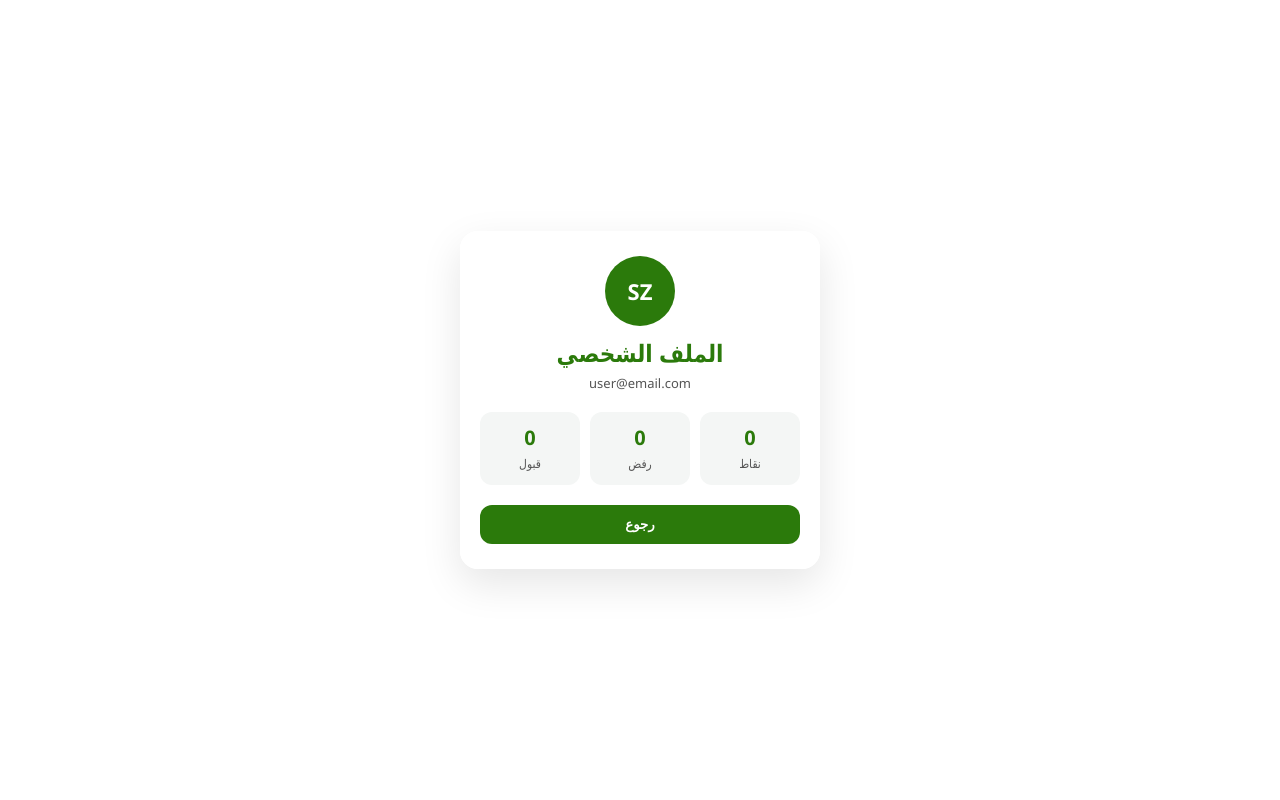
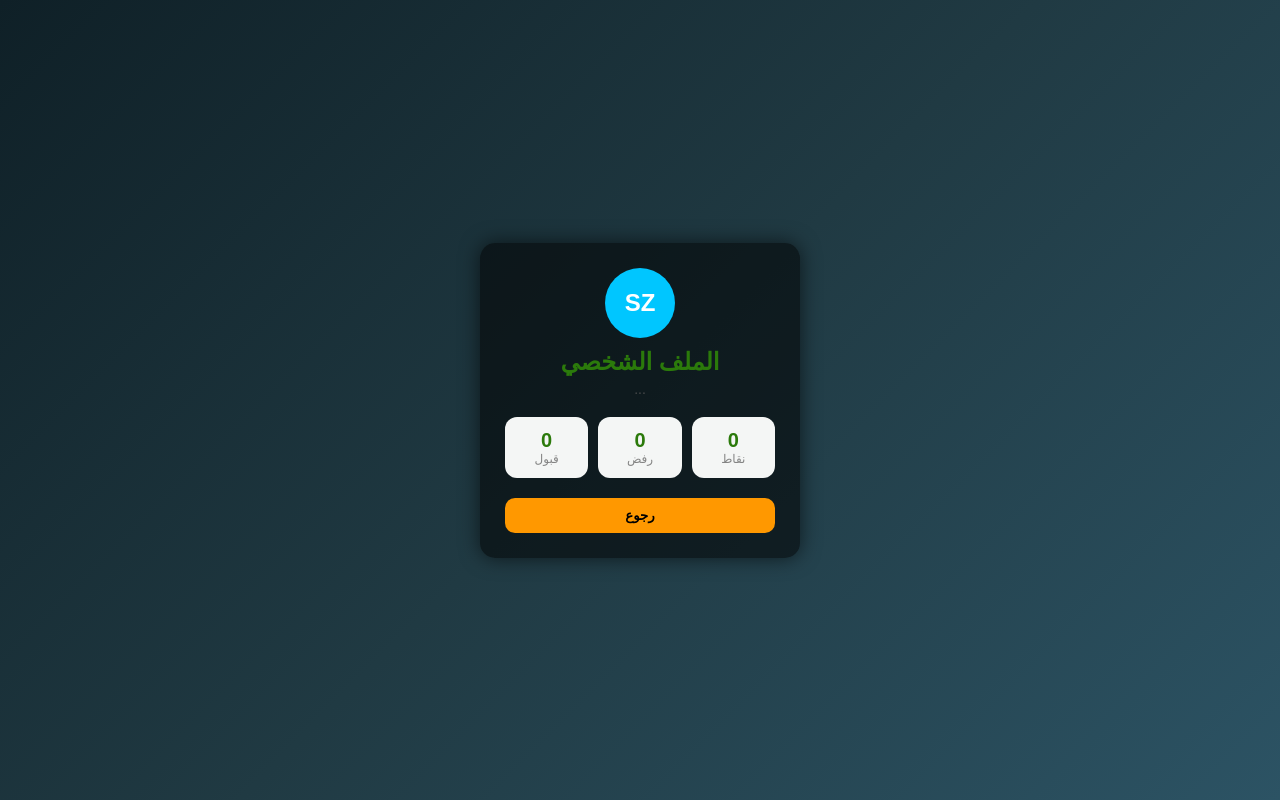
Before and after one commit to 3dm111/unknnowe1, a website with bundled scripts: page profile.html in a window 1280 px wide. Built offline with nearby package versions, Linux system fonts and the light colour scheme; no server answers.

Commit message:
fdhf345kj

```diff
--- a/profile.html
+++ b/profile.html
@@ -4,6 +4,7 @@
   <meta charset="UTF-8">
   <title>الملف الشخصي</title>
   <meta name="viewport" content="width=device-width, initial-scale=1.0">
+
   <link rel="stylesheet" href="style.css">
   <script type="module" src="profile.js"></script>
 </head>
@@ -15,7 +16,7 @@
   <div class="profile-header">
     <div class="avatar">SZ</div>
     <h2>الملف الشخصي</h2>
-    <p id="email" class="email">user@email.com</p>
+    <p id="email" class="email">...</p>
   </div>
 
   <div class="stats">
--- a/profile.js
+++ b/profile.js
@@ -1,33 +1,63 @@
-import { getAuth }
-from "https://www.gstatic.com/firebasejs/9.23.0/firebase-auth.js";
+import { initializeApp } from
+"https://www.gstatic.com/firebasejs/9.23.0/firebase-app.js";
 
-import { getFirestore, doc, getDoc }
-from "https://www.gstatic.com/firebasejs/9.23.0/firebase-firestore.js";
+import {
+  getAuth,
+  onAuthStateChanged
+} from
+"https://www.gstatic.com/firebasejs/9.23.0/firebase-auth.js";
 
-const auth = getAuth();
-const db = getFirestore();
+import {
+  getFirestore,
+  doc,
+  getDoc
+} from
+"https://www.gstatic.com/firebasejs/9.23.0/firebase-firestore.js";
+
+/* 🔥 إعداد Firebase */
+const firebaseConfig = {
+  apiKey: "PUT_YOUR_API_KEY",
+  authDomain: "PUT_YOUR_PROJECT.firebaseapp.com",
+  projectId: "PUT_YOUR_PROJECT_ID"
+};
+
+const app = initializeApp(firebaseConfig);
+const auth = getAuth(app);
+const db = getFirestore(app);
+
+document.addEventListener("DOMContentLoaded", () => {
 
   const emailEl = document.getElementById("email");
   const acceptEl = document.getElementById("accept");
   const rejectEl = document.getElementById("reject");
   const pointsEl = document.getElementById("points");
+  const backBtn = document.getElementById("backBtn");
 
-auth.onAuthStateChanged(async user => {
-  if (!user) return;
+  /* زر الرجوع */
+  backBtn.addEventListener("click", () => {
+    window.location.href = "dashboard.html";
+  });
 
+  /* التحقق من تسجيل الدخول */
+  onAuthStateChanged(auth, async (user) => {
+    if (!user) {
+      window.location.href = "login.html";
+      return;
+    }
+
+    /* عرض الإيميل */
     emailEl.textContent = user.email;
 
+    /* جلب البيانات */
     const ref = doc(db, "users", user.uid);
     const snap = await getDoc(ref);
 
     if (snap.exists()) {
-    const d = snap.data();
-    acceptEl.textContent = d.acceptCount || 0;
-    rejectEl.textContent = d.rejectCount || 0;
-    pointsEl.textContent = d.points || 0;
+      const data = snap.data();
+      acceptEl.textContent = data.accept || 0;
+      rejectEl.textContent = data.reject || 0;
+      pointsEl.textContent = data.points || 0;
     }
   });
 
-window.goBack = () => {
-  window.location.href = "dashboard.html";
-};
+});
--- a/style.css
+++ b/style.css
@@ -449,3 +449,72 @@ body {
     font-size: 13px;
   }
 }
+
+body {
+  margin: 0;
+  font-family: Arial;
+  background: linear-gradient(135deg,#0f2027,#203a43,#2c5364);
+  display: flex;
+  justify-content: center;
+  align-items: center;
+  height: 100vh;
+  color: #fff;
+}
+
+.profile-card {
+  background: rgba(0,0,0,.55);
+  padding: 25px;
+  border-radius: 15px;
+  width: 320px;
+  text-align: center;
+  box-shadow: 0 0 20px rgba(0,0,0,.6);
+}
+
+.profile-header .avatar {
+  width: 70px;
+  height: 70px;
+  border-radius: 50%;
+  background: #00c6ff;
+  display: flex;
+  align-items: center;
+  justify-content: center;
+  font-weight: bold;
+  font-size: 24px;
+  margin: 0 auto 10px;
+}
+
+.email {
+  font-size: 14px;
+  opacity: .8;
+}
+
+.stats {
+  display: flex;
+  justify-content: space-between;
+  margin: 20px 0;
+}
+
+.stat span {
+  font-size: 20px;
+  font-weight: bold;
+}
+
+.stat small {
+  display: block;
+  opacity: .7;
+}
+
+.back-btn {
+  width: 100%;
+  padding: 10px;
+  border: none;
+  border-radius: 10px;
+  background: #ff9800;
+  color: #000;
+  font-weight: bold;
+  cursor: pointer;
+}
+
+.back-btn:hover {
+  background: #ffc107;
+}
```
Lines whose indentation alone changed are shown as unchanged.
